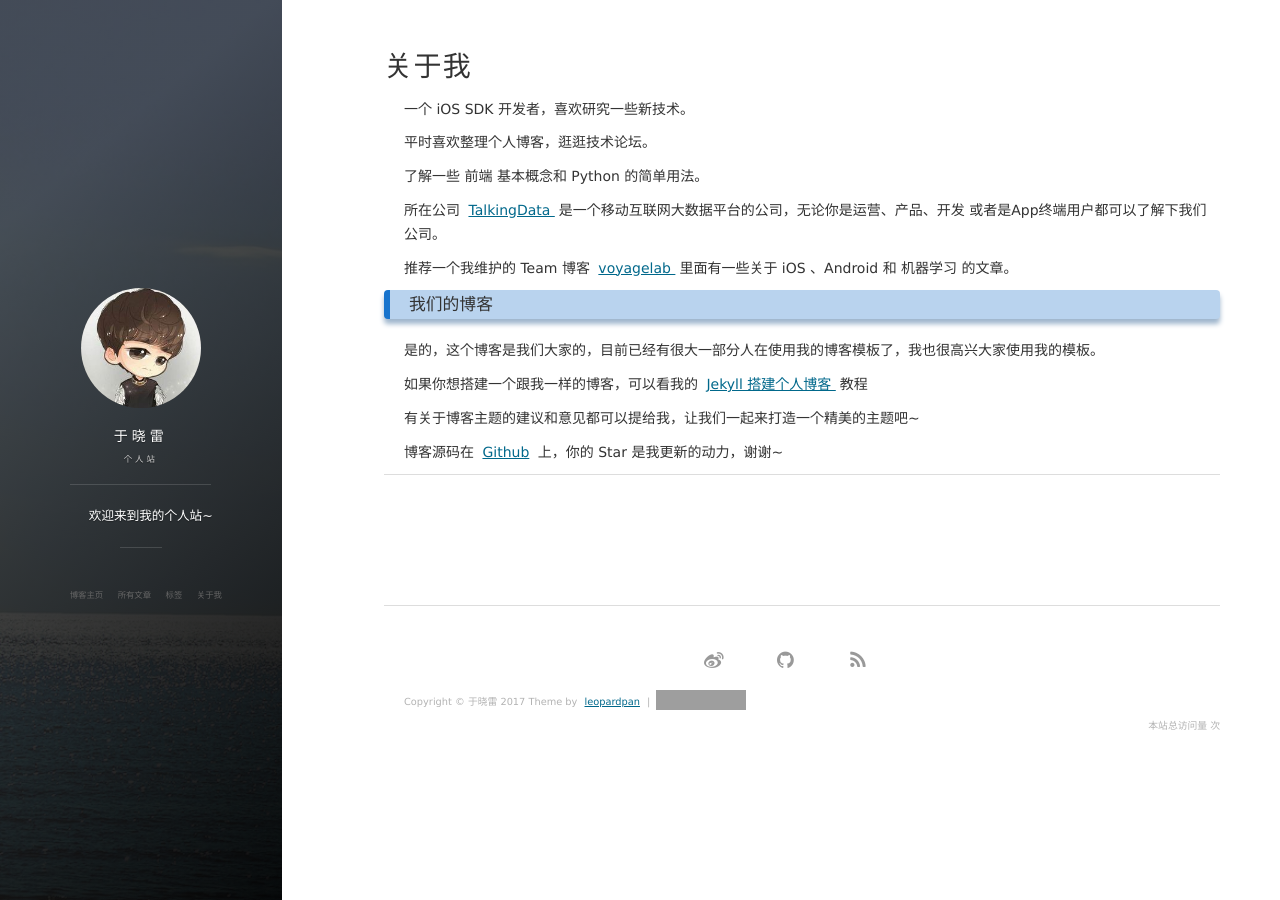
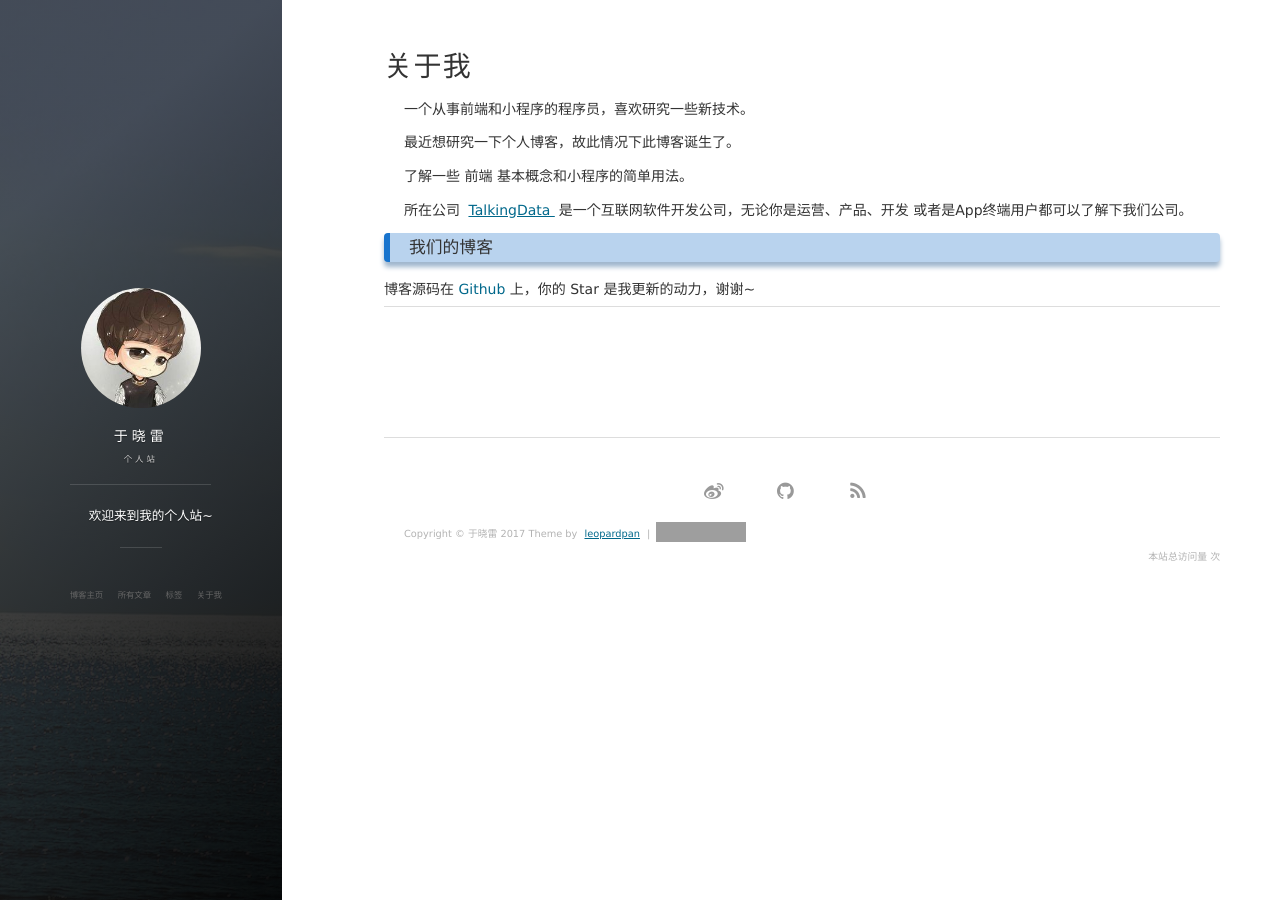
Before and after one commit to IreadIs/IreadIs.github.io, a Jekyll site: the page built from about.md, in a window 1280 px wide. Built offline with Jekyll 4.4.1, drawn with Linux system fonts in a browser that asks for light colours; nearby versions of some CDN libraries; comment, search, counter and statistics services are not loaded; grey boxes are pictures that could not be loaded.

Commit message:
Update about.md

```diff
--- a/about.md
+++ b/about.md
@@ -3,43 +3,18 @@
 title: 关于我
 ---
 
-一个 iOS SDK 开发者，喜欢研究一些新技术。
+一个从事前端和小程序的程序员，喜欢研究一些新技术。
 <p>
-平时喜欢整理个人博客，逛逛技术论坛。
+最近想研究一下个人博客，故此情况下此博客诞生了。
 <p>
-了解一些 前端 基本概念和 Python 的简单用法。
-
+了解一些 前端 基本概念和小程序的简单用法。
 <p>
 
 所在公司
 <a target="_blank" href="https://www.talkingdata.com/"> TalkingData </a>
-是一个移动互联网大数据平台的公司，无论你是运营、产品、开发 或者是App终端用户都可以了解下我们公司。
+是一个互联网软件开发公司，无论你是运营、产品、开发 或者是App终端用户都可以了解下我们公司。
 <p>
-
-推荐一个我维护的 Team 博客
-<a target="_blank" href="http://talkingdata.me/"> voyagelab </a>
-里面有一些关于 iOS 、Android 和 机器学习 的文章。
-
-<p>
-
 <h3> 我们的博客 </h3>
-
-<p>
-
-是的，这个博客是我们大家的，目前已经有很大一部分人在使用我的博客模板了，我也很高兴大家使用我的模板。
-
-<p>
-
-如果你想搭建一个跟我一样的博客，可以看我的
-<a href="/2016/10/jekyll_tutorials1/"> Jekyll 搭建个人博客 </a>
-教程
-
-<p>
-
-有关于博客主题的建议和意见都可以提给我，让我们一起来打造一个精美的主题吧~
-
-<p>
-
 博客源码在 <a target="_blank" href='https://github.com/leopardpan/leopardpan.github.io/'>Github</a> 上，你的 Star 是我更新的动力，谢谢~
 
 <p>
```
